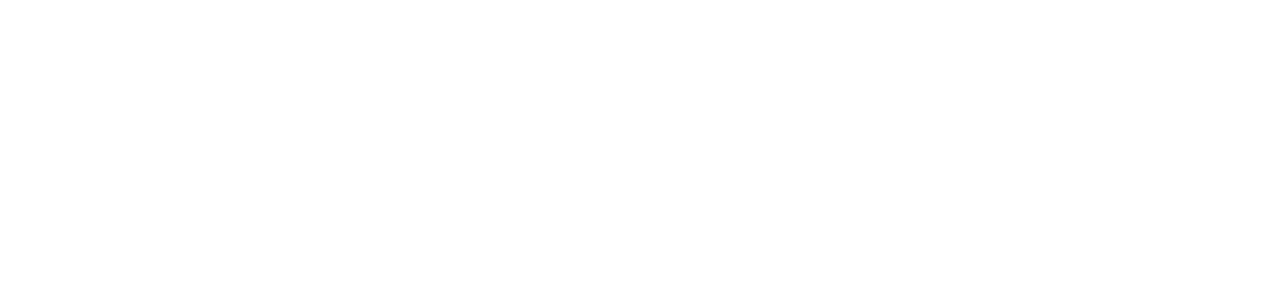
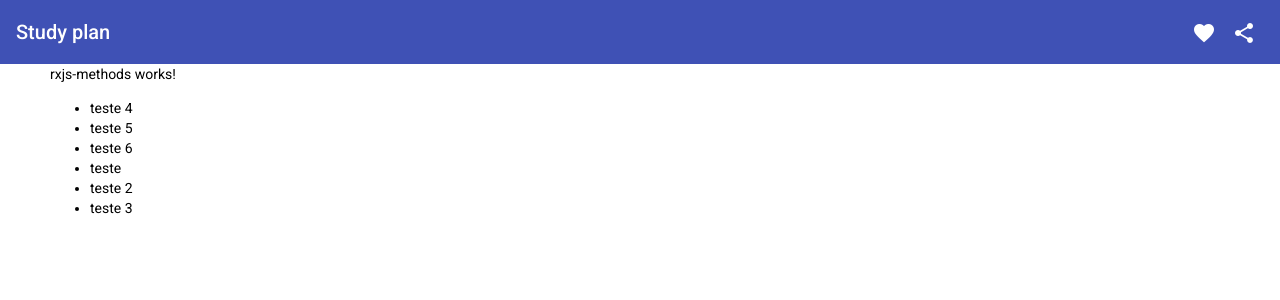
Before and after one commit to AntonioPerezJr/Study, an Angular app: page /Rxjs in a window 1280 px wide. Before the commit this address led to /. Shown: the top 300 px of the page. Built offline with nearby package versions, Linux system fonts and the light colour scheme.

Commit message:
Include new component rxjs

```diff
--- a/src/app/app-routing.module.ts
+++ b/src/app/app-routing.module.ts
@@ -1,9 +1,11 @@
 import { NgModule } from '@angular/core';
 import { RouterModule, Routes } from '@angular/router';
 import { ArrayMethodsComponent } from './pages/array-methods/array-methods.component';
+import { RxjsMethodsComponent } from './pages/rxjs-methods/rxjs-methods.component';
 
 const routes: Routes = [
-  { path: '', component: ArrayMethodsComponent }
+  { path: '', component: ArrayMethodsComponent },
+  { path: 'Rxjs', component: RxjsMethodsComponent }
 ];
 
 @NgModule({
--- a/src/app/app.component.html
+++ b/src/app/app.component.html
@@ -1 +1,14 @@
-<router-outlet></router-outlet>
+<mat-toolbar color="primary" class="c-toolbar">
+    <span class="c-toolbar__title">Study plan</span>
+    <span class="c-toolbar__spacer"></span>
+    <button mat-icon-button class="c-toolbar__btn" aria-label="Example icon-button with heart icon">
+        <mat-icon class="c-toolbar__icon">favorite</mat-icon>
+    </button>
+    <button mat-icon-button class="c-toolbar__btn" aria-label="Example icon-button with share icon">
+        <mat-icon class="c-toolbar__icon">share</mat-icon>
+    </button>
+</mat-toolbar>
+
+<div class="container">
+    <router-outlet></router-outlet>
+</div>
--- a/src/app/app.component.scss
+++ b/src/app/app.component.scss
@@ -0,0 +1,18 @@
+$margin-defailt: 50px;
+
+.container{
+    margin-left: $margin-defailt;
+    margin-right: $margin-defailt;
+}
+
+.c-toolbar{
+    &__title{ }
+    &__spacer{
+        flex: 1 1 auto;
+    }
+    &__btn{ }
+    &__icon{ }
+}
+.example-spacer {
+    flex: 1 1 auto;
+}
--- a/src/app/app.module.ts
+++ b/src/app/app.module.ts
@@ -7,11 +7,13 @@ import { ArrayMethodsComponent } from './pages/array-methods/array-methods.compo
 import { BrowserAnimationsModule } from '@angular/platform-browser/animations';
 import { MaterialModule } from './material.module';
 import { FormsModule, ReactiveFormsModule } from '@angular/forms';
+import { RxjsMethodsComponent } from './pages/rxjs-methods/rxjs-methods.component';
 
 @NgModule({
   declarations: [
     AppComponent,
-    ArrayMethodsComponent
+    ArrayMethodsComponent,
+    RxjsMethodsComponent
   ],
   imports: [
     BrowserModule,
--- /dev/null
+++ b/src/app/pages/rxjs-methods/rxjs-methods.component.html
@@ -0,0 +1,7 @@
+<p>rxjs-methods works!</p>
+
+<ul>
+    <ng-container *ngFor="let item of listteste">
+        <li>{{ item }}</li>
+    </ng-container>
+</ul>
--- /dev/null
+++ b/src/app/pages/rxjs-methods/rxjs-methods.component.ts
@@ -0,0 +1,21 @@
+import { Component, OnInit } from '@angular/core';
+
+@Component({
+  selector: 'app-rxjs-methods',
+  templateUrl: './rxjs-methods.component.html',
+  styleUrls: ['./rxjs-methods.component.scss']
+})
+export class RxjsMethodsComponent implements OnInit {
+
+  listteste: string[] = ['teste','teste 2', 'teste 3'];
+
+  listteste2: string[] = ['teste 4','teste 5', 'teste 6'];
+
+  constructor() { }
+
+  ngOnInit(): void {
+
+    this.listteste = [...this.listteste2, ...this.listteste]
+  }
+
+}
```
Also changed, not shown: src/app/pages/rxjs-methods/rxjs-methods.component.scss (added), 1 other file (tests, documents, lock files or other folders).
